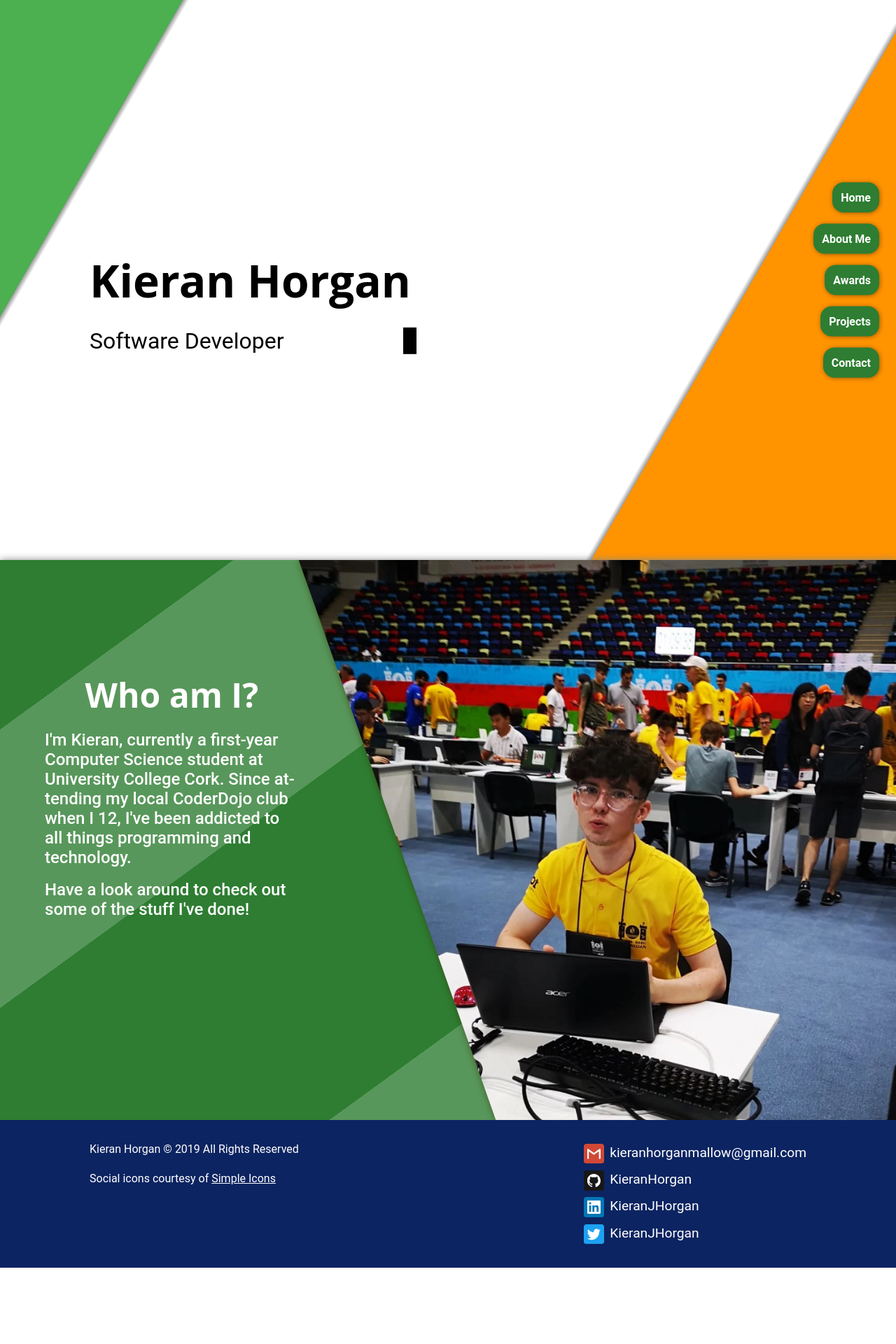
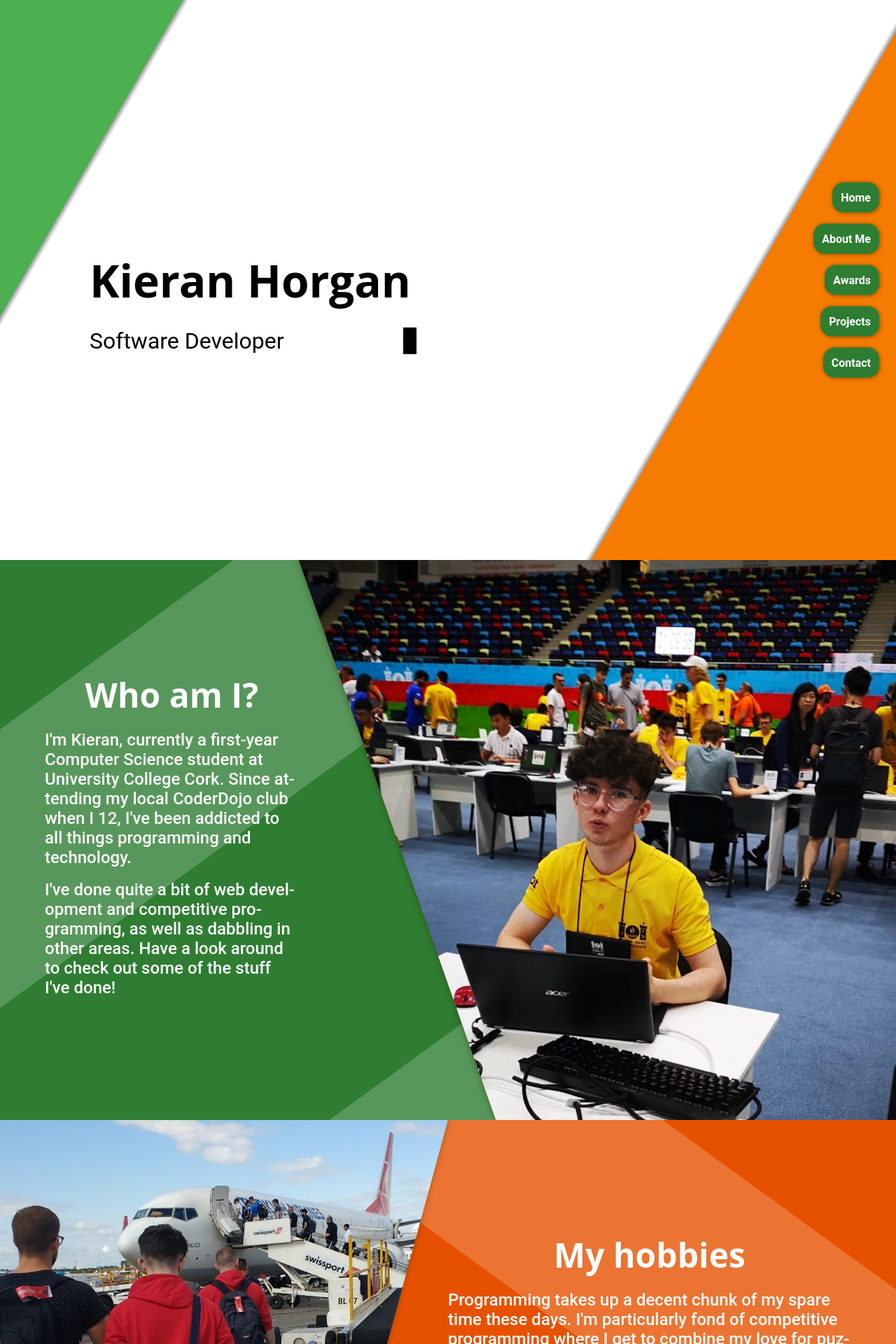
Before and after one commit to KieranHorgan/kieranhorgan.com, a PHP site: page / in a window 1280 px wide. Shown: the top 1920 px of the page at 70% size. Before the commit the page ends 1811 px from the top, so only its background shows below. Run offline with PHP 8.4, Linux system fonts and the light colour scheme; some web fonts are replaced.

Commit message:
added stuff

```diff
--- a/css/base.css
+++ b/css/base.css
@@ -28,7 +28,8 @@
   /* Colors */
   --main-green-color: #4caf50;
   --dark-green-color: #2e7d32;
-  --main-orange-color: #ff9300;
+  --main-orange-color: #f57c00;
+  --dark-orange-color: #e65100;
 
   font-family: 'Comfortaa', 'Roboto', sans-serif;
 
@@ -159,7 +160,7 @@ nav a:active {
 }
 
 footer {
-  background: #0c2461;
+  background: var(--dark-green-color);
   color: #fff;
   font-size: 1.2em;
   display: grid;
--- a/css/contact.css
+++ b/css/contact.css
@@ -49,7 +49,7 @@ main li:nth-child(1) svg { background: #D14836; }
 main li:nth-child(2) svg { background: #181717; }
 main li:nth-child(3) svg { background: #0077B5; }
 main li:nth-child(4) svg { background: #1DA1F2; }
-main li:nth-child(5) svg { background: #1F8ACB; }
+main li:nth-child(5) svg { box-shadow: 2px 2px 5px rgba(0,0,0,0.2); }
 main li:nth-child(5) a {
   color: #FF8C00;
   font-weight: bold;
--- a/css/home.css
+++ b/css/home.css
@@ -4,7 +4,7 @@ main {
 main>section {
   width: 100%;
   /* position: relative; */
-  height: 100vh;
+  min-height: 100vh;
   scroll-snap-align: start;
 }
 
@@ -59,7 +59,7 @@ main>section {
   100% {height: 0px;}
 }
 
-#about {
+main section:nth-child(1n+2) {
   background-color: var(--dark-green-color);
   background: linear-gradient(144deg,
       rgba(255,255,255,0) 0%,
@@ -73,12 +73,27 @@ main>section {
       rgba(255,255,255,0) 85%,
       rgba(255,255,255,0) 100%
     ) var(--dark-green-color);
-  box-shadow: 0 0 10px #888;
+  /* box-shadow: 0 0 10px #888; */
   color: #fff;
   overflow: hidden;
   box-sizing: border-box;
 }
-#about picture {
+main section:nth-child(2n+3) {
+  background-color: var(--dark-orange-color);
+  background: linear-gradient(-144deg,
+      rgba(255,255,255,0) 0%,
+      rgba(255,255,255,0) 14%,
+      rgba(255,255,255,0.2) 14%,
+      rgba(255,255,255,0.2) 37%,
+      rgba(255,255,255,0) 37%,
+      rgba(255,255,255,0) 66%,
+      rgba(255,255,255,0.2) 66%,
+      rgba(255,255,255,0.2) 85%,
+      rgba(255,255,255,0) 85%,
+      rgba(255,255,255,0) 100%
+    ) var(--dark-orange-color);
+}
+main section:nth-child(1n+2) picture {
   width: 100%;
   height: 50%;
   float: right;
@@ -86,26 +101,32 @@ main>section {
   margin: 0;
   filter: drop-shadow(-1px 0px 5px rgba(50, 50, 0, 0.5));
 }
-#about img {
+main section:nth-child(2n+3) picture {
+  float: left;
+}
+main section:nth-child(1n+2) img {
   height: 100%;
   width: 100%;
   object-fit: cover;
   -webkit-clip-path: polygon(0% 0, 100% 0, 100% 66%, 0% 100%);
   clip-path: polygon(0% 0, 100% 0, 100% 66%, 0% 100%);
 }
-#about p {
+main section:nth-child(1n+2) p {
   margin: .75em 5vw .75em 0;
   font-size: 1.2em;
   font-weight: 500;
-  max-width: 60em;
+  /* max-width: 60em; */
 }
-#about h2 {
+main section:nth-child(2n+3) p {
+  margin: .75em 0 .75em 5vw;
+}
+main section:nth-child(1n+2) h2 {
   margin: 0;
   font-size: 3em;
   padding-top: 20vmin;
   text-align: center;
 }
-#about p, #about h2 {
+main section:nth-child(1n+2) p, main section:nth-child(1n+2) h2 {
   padding-left: 5vw;
   padding-right: 5vw;
 }
@@ -142,27 +163,46 @@ main>section {
   }
 }
 
+#skills img {
+  width: 10em;
+  border-radius: 2em;
+}
+#skills h2 {
+  font-size: 2em;
+}
+
 /* Medium devices (landscape tablets, 768px and up) */
 @media only screen and (min-width: 50em) {
-  #about picture {
+  main>section {
+    height: 100vh;
+  }
+  main section:nth-child(1n+2) picture {
     height: 100%;
     width: 60%;
   }
-  #about img {
+  main section:nth-child(2n+3) picture {
+    height: 100%;
+    width: 60%;
+  }
+  main section:nth-child(1n+2) img {
     -webkit-clip-path: polygon(0% 0, 100% 0, 100% 100%, 33% 100%);
     clip-path: polygon(0% 0, 100% 0, 100% 100%, 33% 100%);
   }
-  #about p, #about h2 {
+  main section:nth-child(2n+3) img {
+    -webkit-clip-path: polygon(0% 0, 100% 0, 66% 100%, 0% 100%);
+    clip-path: polygon(0% 0, 100% 0, 66% 100%, 0% 100%);
+  }
+  main section:nth-child(1n+2) p, main section:nth-child(1n+2) h2 {
     padding-left: 5vw;
     padding-right: 5vw;
   }
-  #about h2 {
+  main section:nth-child(1n+2) h2 {
     /* margin-top: 5vw; */
   }
 }
 
 @media only screen and (min-width: 50em) and (min-height: 50em) {
-  #about p {
+  main section:nth-child(1n+2) p {
     font-size: 1.5em;
   }
 }
@@ -173,8 +213,12 @@ main>section {
 
 /* Extra large devices (large laptops and desktops, 1200px and up) */
 @media only screen and (min-width: 1200px) {
-  #about picture {
+  main section:nth-child(1n+2) picture {
     height: 100%;
     width: 66.66%;
   }
+  main section:nth-child(2n+3) picture {
+    height: 100%;
+    width: 50%;
+  }
 }
--- a/index.html
+++ b/index.html
@@ -61,7 +61,20 @@
           I'm Kieran, currently a first-year Computer Science student at University College Cork. Since attending my local CoderDojo club when I 12, I've been addicted to all things programming and technology.
         </p>
         <p>
-          Have a look around to check out some of the stuff I've done!
+          I've done quite a bit of web development and competitive programming, as well as dabbling in other areas. Have a look around to check out some of the stuff I've done!
+        </p>
+      </section>
+
+      <section id="hobbies">
+        <picture title="Me at IOI">
+          <img src="images/kieran_walking_to_plane.webp" alt="Me walking to a plane" />
+        </picture>
+        <h2>My hobbies</h2>
+        <p>
+          Programming takes up a decent chunk of my spare time these days. I'm particularly fond of competitive programming where I get to combine my love for puzzles and programming.
+        </p>
+        <p>
+          I'm a bit of a football fan too, although the last few years have been tough as a Manchester United supporter. I've always been more of a player than a fan myself anyways so I do enjoy a good kickabout the lads.
         </p>
       </section>
     </main>
```
Also changed, not shown: awards/index.html (+16 -8 lines), contact/index.html (+6 -6 lines), css/awards.css (+11 -1 lines), images/kieran_contemplating_life.webp (added), images/kieran_walking_to_plane.webp (added).
